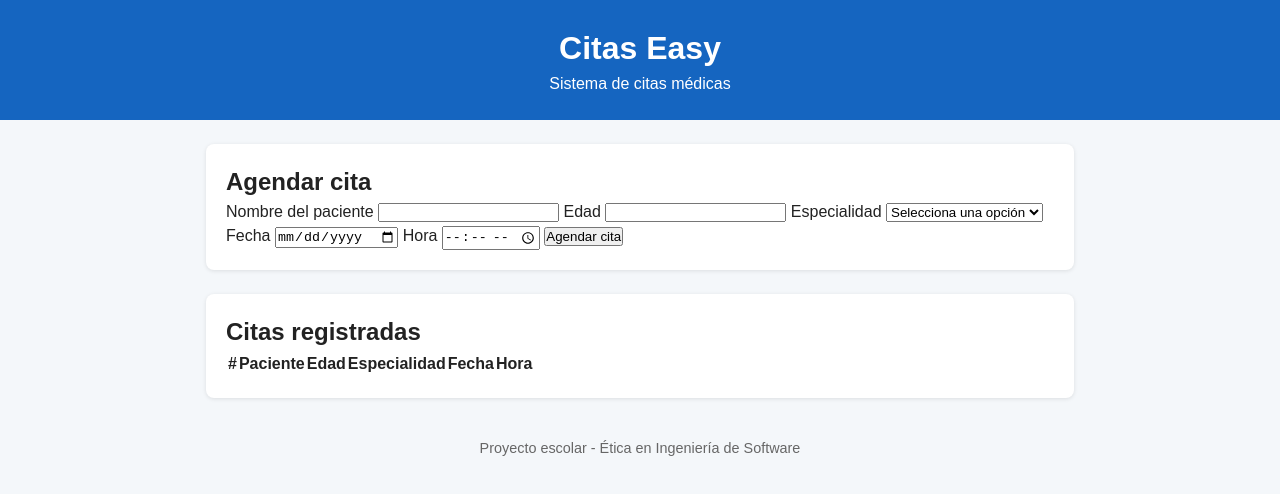
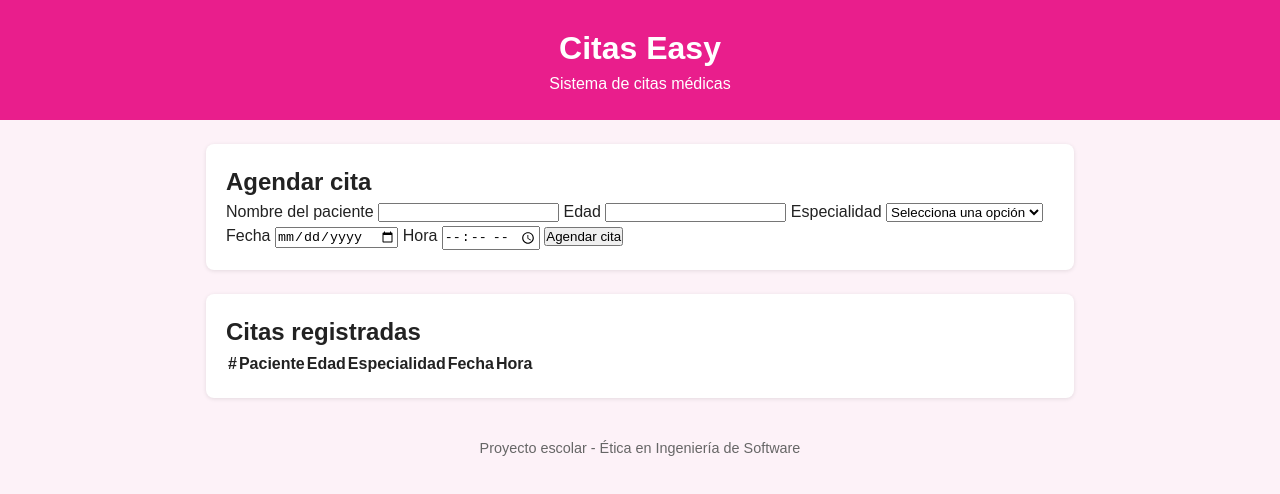
Before and after one commit to angeldejesuscruzrios51-art/cita-easy, a plain HTML site: page index.html in a window 1280 px wide. Drawn offline with Linux system fonts and the light colour scheme.

Commit message:
style: add css design tokens and placeholders for frontend

```diff
--- a/styles.css
+++ b/styles.css
@@ -1,3 +1,10 @@
+/* ===== Design tokens (Frontend can change these) ===== */
+:root {
+  --color-primary: #e91e8c;
+  --color-bg: #fdf2f8;
+  --color-text: #222;
+}
+
 * {
   box-sizing: border-box;
   margin: 0;
@@ -6,13 +13,13 @@
 
 body {
   font-family: Arial, Helvetica, sans-serif;
-  background: #f4f7fa;
-  color: #222;
+  background: var(--color-bg);
+  color: var(--color-text);
   line-height: 1.5;
 }
 
 header {
-  background: #1565c0;
+  background: var(--color-primary);
   color: #fff;
   text-align: center;
   padding: 1.5rem 1rem;
@@ -38,3 +45,5 @@ footer {
   color: #666;
   font-size: 0.9rem;
 }
+
+/* TODO (Frontend): style form, inputs, buttons and table in feature/ui */
```
